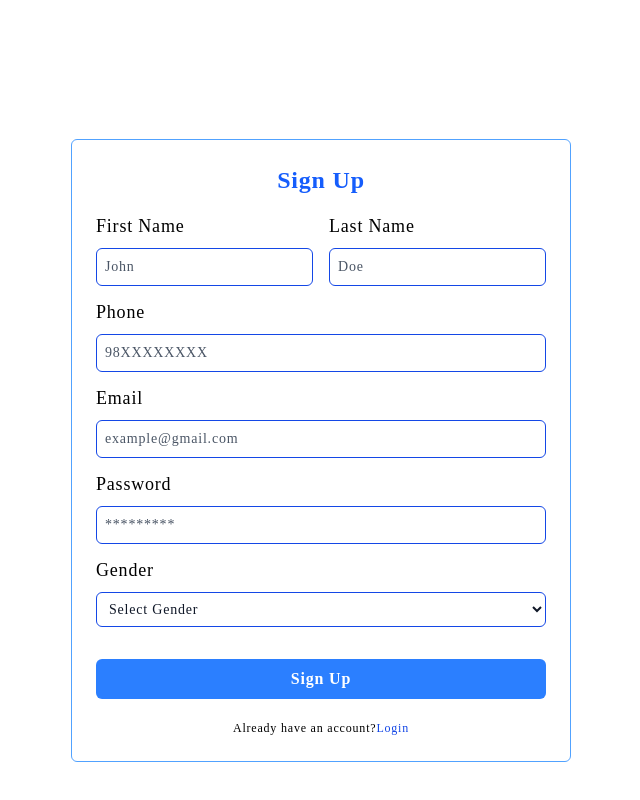
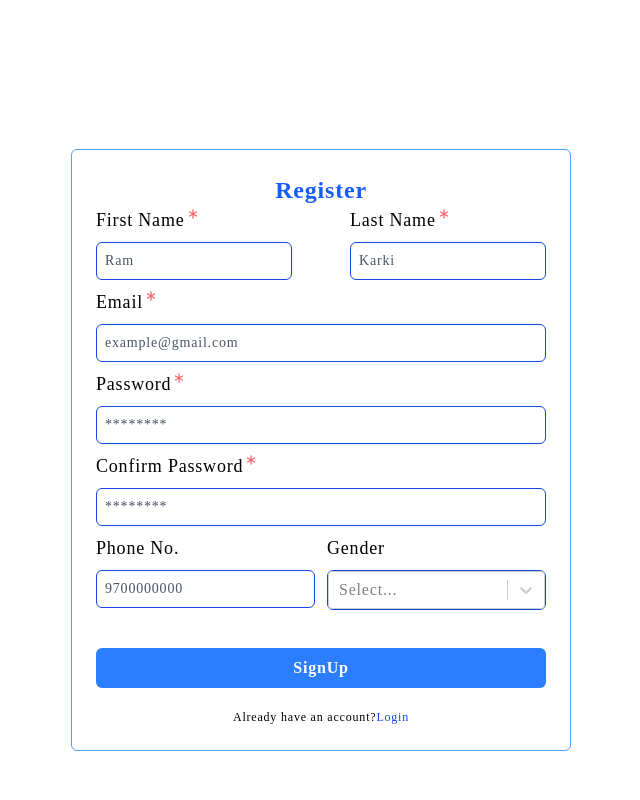
Before and after one commit to biwashh-js/travel_mgmt_frontend, a React (Vite) app: page / in a window 1280 px wide. Shown: the part 750-1550 px from the top of the page, without its empty margins (319-959 px from the left). Built offline with nearby package versions, Linux system fonts and the light colour scheme; a web font is replaced by a local one.

Commit message:
form handling using react hook form

```diff
--- a/package.json
+++ b/package.json
@@ -13,7 +13,9 @@
     "@tailwindcss/vite": "^4.1.11",
     "react": "^19.1.1",
     "react-dom": "^19.1.1",
+    "react-hook-form": "^7.62.0",
     "react-icons": "^5.5.0",
+    "react-select": "^5.10.2",
     "tailwindcss": "^4.1.11"
   },
   "devDependencies": {
--- a/src/components/common/buttons/button.tsx
+++ b/src/components/common/buttons/button.tsx
@@ -1,20 +1,29 @@
-import React from 'react'
+import React from "react";
 
-interface IProps{
-    label:string;
-    type?:"submit" | "reset" | "button";
-    variant?:"fill" | "outline"
+interface IProps {
+  label: string;
+  type?: "submit" | "reset" | "button";
+  variant?: "fill" | "outline";
 }
 
-const Button:React.FC<IProps>= ({label,type="button",variant='fill'}) => {
+const Button: React.FC<IProps> = ({
+  label,
+  type = "button",
+  variant = "fill",
+}) => {
+  const baseStyles =
+    "w-full h-[40px] mt-8 rounded-md cursor-pointer font-semibold transition-all duration-300";
+
+  const variantStyles =
+    variant === "fill"
+      ? "bg-blue-500 text-white hover:bg-blue-900"
+      : "border border-blue-500 text-blue-500 hover:border-blue-900 hover:text-blue-900";
+
   return (
-            <button
-            type={type}
-            className="w-full h-[40px] bg-blue-500 text-white mt-8 rounded-md curosr-pointer font-semi-bold hover:bg-blue-900 transition-all duration-300ms ">
-              {label}
-            </button>
+    <button type={type} className={`${baseStyles} ${variantStyles}`}>
+      {label}
+    </button>
+  );
+};
 
-  )
-}
-
-export default Button
+export default Button;
--- a/src/components/common/inputs/input.tsx
+++ b/src/components/common/inputs/input.tsx
@@ -5,23 +5,29 @@ interface IProps{
     id:string;
     placeholder?:string ;
     type?:'text' | 'number' | 'password' ;
-    required?:boolean
+    required?:boolean;
+      name: string;
+    register?:any
 
 }
 
-const Input:React.FC<IProps>= ({label,id,placeholder='start typing here..',type='text', required=false}) => {
+const Input:React.FC<IProps>= ({label,id,placeholder='start typing here..',type='text', required=false,name,register}) => {
   return (
-    <div className="flex flex-col mt-4 ">
+    <div className="flex flex-col ">
           <div className="flex "><label htmlFor={id} className="text-lg font-normal">
             {label}
           </label>
             {required && <LuAsterisk className="text-red-400"/>}
          </div>
           <input
+            {...register(name)}
             className=" text-gray-900 placeholder:text-gray-600 text-sm border border-blue-700 px-2 py-2 my-2 rounded-md focus: outline-purple-500"
             type={type}
             placeholder={placeholder}
             id={id}
+            name={name}
+
+
           />
             </div>
   )
--- /dev/null
+++ b/src/components/common/inputs/select-input.tsx
@@ -0,0 +1,31 @@
+import React from 'react'
+import { LuAsterisk } from 'react-icons/lu';
+import Select from 'react-select'
+
+interface IProps{
+    label:string;
+    required?:boolean;
+    id:string;
+    name:string;
+    register?:any
+}
+const options = [
+  { value: 'MALE', label: 'Male' },
+  { value: 'FEMALE', label: 'Female' },
+  { value: 'RATHER_NOT_SAY', label: 'Rather Not Say' }
+]
+
+export const GenderSelect:React.FC<IProps> = ({label,required,id,name,register}) => (
+  <div>
+     <div className="flex "><label htmlFor={id} className="text-lg font-normal mb-2">
+                {label}
+              </label>
+                {required && <LuAsterisk className="text-red-400"/>}
+             </div>
+    <Select
+     {...register(name)}
+      options={options} className='border border-blue-700 rounded-md'
+      id={id}
+      name={name}/>
+  </div>
+)
--- a/src/components/forms/login.form.tsx
+++ b/src/components/forms/login.form.tsx
@@ -1,11 +1,43 @@
+
+import type { ILoginData } from "../../interface/interface.auth";
 import Button from "../common/buttons/button";
 import Input from "../common/inputs/input";
+import { useForm } from "react-hook-form";
 
 const LoginForm = () => {
+
+
+
+  // const [formData, setFormData] = useState({
+  //   email: '',
+  //   password:''
+  // })
+
+  const {register,handleSubmit} = useForm({
+    defaultValues:{
+      email:'',
+      password:''
+
+    }
+
+  })
+  // const onChange = (e: React.ChangeEvent<HTMLInputElement>) => {
+  //   console.log(`input changes`, e.target.name, e.target.value)
+  //   const name = e.target.name
+  //   const value = e.target.value
+
+  //   setFormData({ ...formData, [name]: value})
+  // }
+
+  const onSubmit = (data:ILoginData) => {
+     console.log("form Submitted",data)
+ }
+
+
   return (
     <div>
-      <form action="">
-        <div className="flex flex-col">
+      <form onSubmit={handleSubmit(onSubmit)}>
+        <div className="flex flex-col gap-3">
           {/* email */}
           <Input
             label="Email"
@@ -13,7 +45,10 @@ const LoginForm = () => {
             placeholder="example@gmail.com"
             type="text"
             key="email_input"
-            required
+            required ={true}
+            name="email"
+            register={register}
+
           />
 
           {/* password */}
@@ -23,12 +58,15 @@ const LoginForm = () => {
             type="password"
             placeholder="********"
             key="password_input"
-            required
+            required = {true}
+            name='password'
+            register={register}
+
           />
 
           {/* button */}
            <div className="flex flex-col items-center justify-center">
-          <Button type="submit" label="Login" variant='outline' />
+          <Button type="submit" label="Login" variant='fill' />
           </div>
 
         </div>
--- /dev/null
+++ b/src/components/forms/signup.form.tsx
@@ -0,0 +1,130 @@
+import Input from "../common/inputs/input";
+import Button from "../common/buttons/button";
+import { GenderSelect } from "../common/inputs/select-input";
+import { useForm } from "react-hook-form";
+import type { IRegisterData } from "../../interface/interface.auth";
+
+const SignupForm = () => {
+
+
+     const {register,handleSubmit} = useForm({
+       defaultValues:{
+         email:'',
+         password:'',
+         confirm_password:'',
+         firstName:'',
+         lastName:'',
+         gender:'',
+         phone:''
+
+       }
+
+     })
+
+    // const onChange = (e: React.ChangeEvent<HTMLInputElement>) => {
+    //   console.log(`input changes`, e.target.name, e.target.value)
+    //   const name = e.target.name
+    //   const value = e.target.value
+
+    //   setFormData({ ...formData, [name]: value})
+    // }
+
+    const onSubmit = (data:IRegisterData) => {
+
+       console.log("form Submitted",data)
+   }
+
+  return (
+    <div>
+      <form onSubmit={handleSubmit(onSubmit)}>
+        <div className="flex flex-col">
+          {/* firstName */}
+          <div className="flex flex-row justify-between">
+            <Input
+              label="First Name"
+              id="firstName"
+              placeholder="Ram"
+              type="text"
+              key="name_input"
+              name="firstName"
+              register={register}
+              required
+            />
+            {/* last name */}
+            <Input
+              label="Last Name"
+              id="LastName"
+              placeholder="Karki"
+              type="text"
+              key="name_input"
+              name="lastName"
+              register={register}
+              required
+            />
+          </div>
+          {/* email */}
+          <Input
+            label="Email"
+            id="email"
+            placeholder="example@gmail.com"
+            type="text"
+            key="email_input"
+            name="email"
+            register={register}
+            required
+          />
+
+          {/* password */}
+          <Input
+            label="Password"
+            id="password"
+            type="password"
+            placeholder="********"
+            key="password_input"
+            name="password"
+            register={register}
+            required
+          />
+
+            <Input
+            label="Confirm Password"
+            id="confirm_password"
+            type="password"
+            placeholder="********"
+            key="confirm_password_input"
+            name="confrim_password"
+            register={register}
+            required
+          />
+
+          {/* phone and gender */}
+          <div className="grid grid-cols-2 gap-3">
+            <Input
+              label="Phone No."
+              id="phone"
+              type="text"
+              placeholder="9700000000"
+              key="phone_input"
+              name="phone"
+              register={register}
+              required={false}
+            />
+            <GenderSelect
+            label="Gender"
+            id="gender"
+            name="gender"
+            register={register}/>
+
+
+          </div>
+          {/* button */}
+          <div className="flex flex-col items-center justify-center">
+            <Button type="submit" label="SignUp" variant="fill" />
+          </div>
+        </div>
+      </form>
+    </div>
+  );
+};
+
+export default SignupForm;
--- a/src/pages/Signup.tsx
+++ b/src/pages/Signup.tsx
@@ -1,102 +1,15 @@
+import SignupForm from "../components/forms/signup.form";
+
 const Signup = () => {
   return (
     <main className="h-full w-full flex justify-center items-center tracking-wider">
       {/* form */}
       <div className="border border-blue-400 p-6 min-w-[500px] min-h-[500px] rounded-md shadow-gray-300">
         <h1 className="text-2xl font-bold text-blue-600 text-center">
-          Sign Up
+          Register
         </h1>
 
-        {/* first name + last name */}
-        <div className="flex gap-4 mt-4">
-          {/* first name */}
-          <div className="flex flex-col flex-1">
-            <label htmlFor="firstname" className="text-lg font-normal">
-              First Name
-            </label>
-            <input
-              className="text-gray-900 placeholder:text-gray-600 text-sm border border-blue-700 px-2 py-2 mt-2 rounded-md focus:outline-purple-500"
-              type="text"
-              placeholder="John"
-              id="firstname"
-            />
-          </div>
-
-          {/* last name */}
-          <div className="flex flex-col flex-1">
-            <label htmlFor="lastname" className="text-lg font-normal">
-              Last Name
-            </label>
-            <input
-              className="text-gray-900 placeholder:text-gray-600 text-sm border border-blue-700 px-2 py-2 mt-2 rounded-md focus:outline-purple-500"
-              type="text"
-              placeholder="Doe"
-              id="lastname"
-            />
-          </div>
-        </div>
-
-        {/* phone */}
-        <div className="flex flex-col mt-3">
-          <label htmlFor="phone" className="text-lg font-normal">
-            Phone
-          </label>
-          <input
-            className="text-gray-900 placeholder:text-gray-600 text-sm border border-blue-700 px-2 py-2 mt-2 rounded-md focus:outline-purple-500"
-            type="tel"
-            placeholder="98XXXXXXXX"
-            id="phone"
-          />
-        </div>
-
-        {/* email */}
-        <div className="flex flex-col mt-3">
-          <label htmlFor="email" className="text-lg font-normal">
-            Email
-          </label>
-          <input
-            className="text-gray-900 placeholder:text-gray-600 text-sm border border-blue-700 px-2 py-2 mt-2 rounded-md focus:outline-purple-500"
-            type="email"
-            placeholder="example@gmail.com"
-            id="email"
-          />
-        </div>
-
-        {/* password */}
-        <div className="flex flex-col mt-3">
-          <label htmlFor="password" className="text-lg font-normal">
-            Password
-          </label>
-          <input
-            type="password"
-            placeholder="*********"
-            id="password"
-            className="text-gray-900 placeholder:text-gray-600 border border-blue-700 px-2 py-2 mt-2 text-sm rounded-md focus:outline-purple-500"
-          />
-        </div>
-
-        {/* gender */}
-        <div className="flex flex-col mt-3">
-          <label htmlFor="gender" className="text-lg font-normal">
-            Gender
-          </label>
-          <select
-            id="gender"
-            className="text-gray-900 border border-blue-700 px-2 py-2 mt-2 text-sm rounded-md focus:outline-purple-500"
-          >
-            <option value="">Select Gender</option>
-            <option value="MALE">Male</option>
-            <option value="FEMALE">Female</option>
-            <option value="RATHER_NOT_SAY">Rather Not Say</option>
-          </select>
-        </div>
-
-        {/* button */}
-        <div className="flex flex-col items-center justify-center">
-          <button className="w-full h-[40px] bg-blue-500 text-white mt-8 rounded-md cursor-pointer font-semibold hover:bg-blue-900 transition-all duration-300">
-            Sign Up
-          </button>
-        </div>
+       <SignupForm/>
 
         {/* link to login page */}
         <div className="flex items-center justify-center text-[12px] mt-5">
```
Also changed, not shown: src/interface/interface.auth.ts (added, +14 -0 lines), 1 other file (tests, documents, lock files or other folders).
